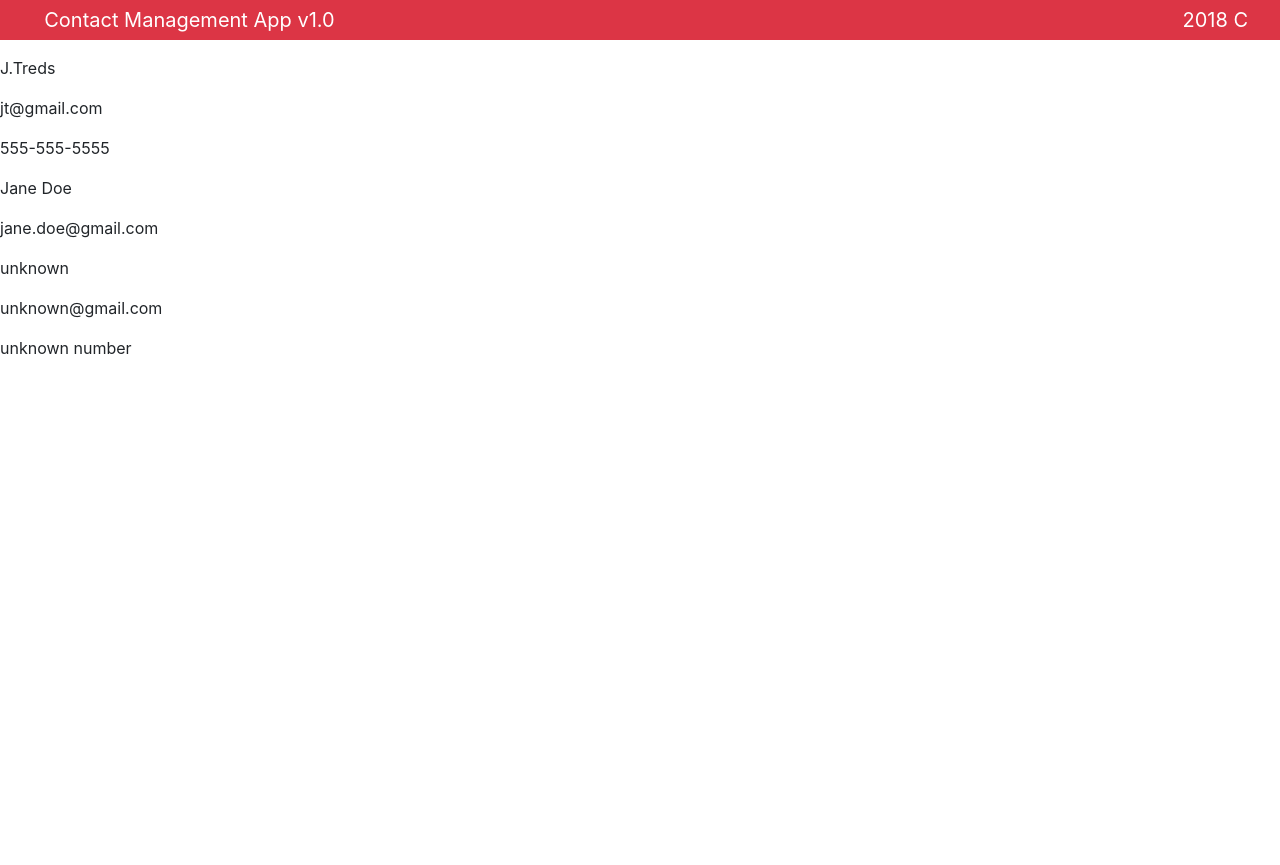
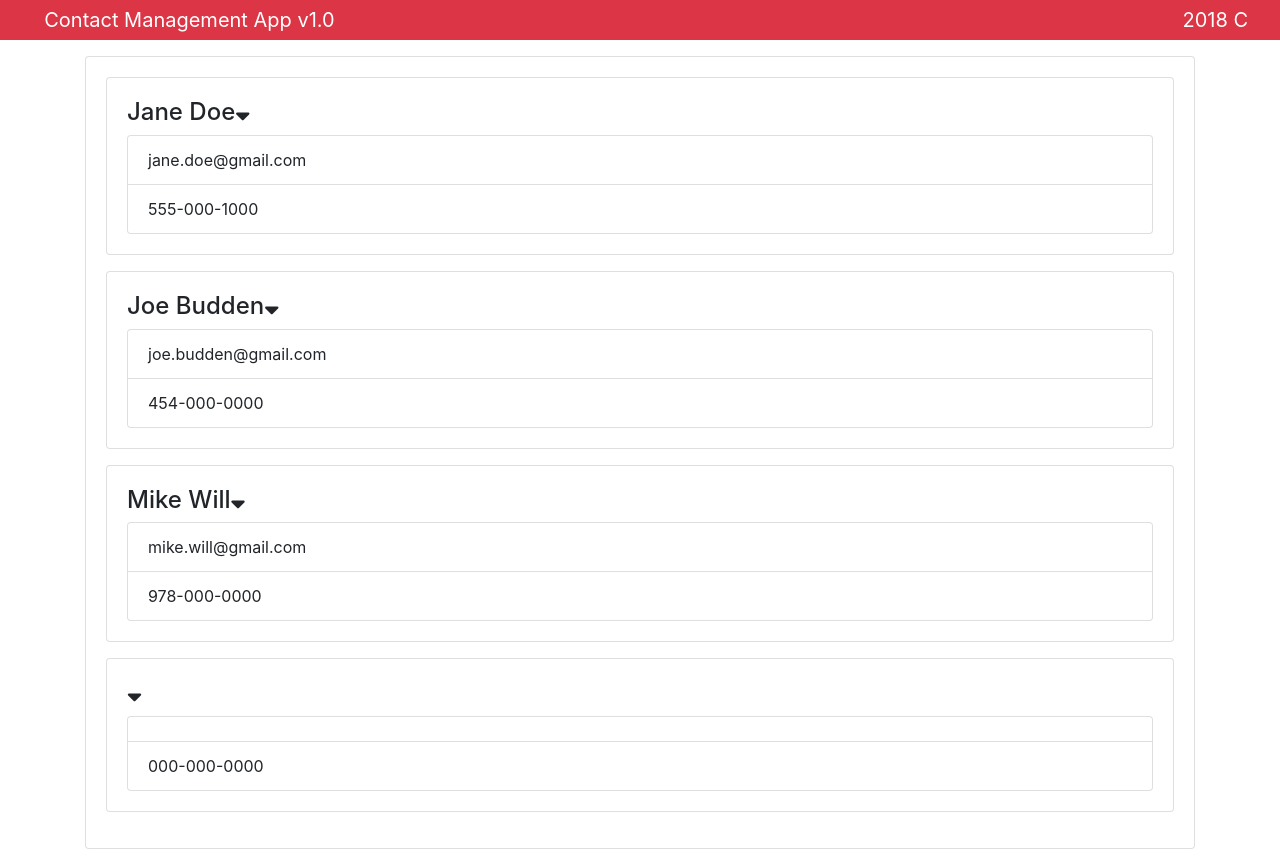
Before and after one commit to Maccauhuru/React-Contact-Manager-App, a React (Create React App) app: page / in a window 1280 px wide. Before the commit the page ends 800 px from the top, so only its background shows below. Built offline with nearby package versions, Linux system fonts and the light colour scheme.

Commit message:
new events and contacts component

```diff
--- a/package.json
+++ b/package.json
@@ -4,6 +4,8 @@
   "private": true,
   "dependencies": {
     "bootstrap": "^4.1.3",
+    "eslint-plugin-react": "^7.11.1",
+    "prop-types": "^15.6.2",
     "react": "^16.5.1",
     "react-dom": "^16.5.1",
     "react-scripts": "1.1.5"
--- a/public/index.html
+++ b/public/index.html
@@ -7,6 +7,8 @@
 
     <link rel="manifest" href="%PUBLIC_URL%/manifest.json">
     <link rel="shortcut icon" href="%PUBLIC_URL%/favicon.ico">
+    <link rel="stylesheet" href="https://use.fontawesome.com/releases/v5.3.1/css/all.css" integrity="sha384-mzrmE5qonljUremFsqc01SB46JvROS7bZs3IO2EmfFsd15uHvIt+Y8vEf7N7fWAU"
+      crossorigin="anonymous">
     <title>Contact Management App</title>
   </head>
   <body>
--- a/src/App.jsx
+++ b/src/App.jsx
@@ -1,6 +1,6 @@
 import React, { Component } from "react";
 import Header from "./components/Header";
-import Contact from "./components/Contact";
+import Contacts from "./components/Contacts";
 import "bootstrap/dist/css/bootstrap.min.css";
 
 class App extends Component {
@@ -8,9 +8,10 @@ class App extends Component {
         return (
             <div className="App">
                 <Header title={"Contact Management App v1.0"}/>
-                <Contact name="J.Treds" email="jt@gmail.com" phone="555-555-5555"/>
-                <Contact name="Jane Doe" email="jane.doe@gmail.com" />
-                <Contact email="unknown@gmail.com" phone="unknown number"/>
+                <div className="container">
+                    <Contacts/>
+                </div>
+
             </div>
         );
     }
--- a/src/components/Contact.jsx
+++ b/src/components/Contact.jsx
@@ -2,26 +2,26 @@ import React,{ Component } from "react";
 import PropTypes from "prop-types";
 
 class Contact extends Component{
+        state = {active : true};
+        handleClick = (x,_e) => {
+        console.log(x.email,_e.target);
+    }
     render(){
-        const { name , email , phone } = this.props;
+        const { name, email , phone } = this.props.contact;
         return(
-            <div>
-                <p>{name}</p>
-                <p>{email}</p>
-                <p>{phone}</p>
+            <div className="card card-body mb-3">
+                <h4>{name}<i className="fas fa-sort-down" onClick={this.handleClick.bind(this,{name,email,phone})}></i></h4>
+                <ul className="list-group">
+                    <li className="list-group-item">{email}</li>
+                    <li className="list-group-item">{phone}</li>
+                </ul>
             </div>
         );
     }
 }
 
-Contact.defaultProps = {
-    name: "unknown"
-};
-
 Contact.propTypes = {
-    name: PropTypes.string.isRequired,
-    email: PropTypes.string.isRequired,
-    phone: PropTypes.string
+    contact: PropTypes.object.isRequired
 };
 
 export default Contact;
--- /dev/null
+++ b/src/components/Contacts.jsx
@@ -0,0 +1,40 @@
+import React, { Component } from "react";
+import Contact from "./Contact";
+
+class Contacts extends Component {
+state = {
+    contacts: [{
+            id: 1,
+            name: "Jane Doe",
+            email: "jane.doe@gmail.com",
+            phone: "555-000-1000"
+        }, {
+            id: 2,
+            name: "Joe Budden",
+            email: "joe.budden@gmail.com",
+            phone: "454-000-0000"
+        }, {
+            id: 3,
+            name: "Mike Will",
+            email: "mike.will@gmail.com",
+            phone: "978-000-0000"
+        },
+        {
+            id: 4,
+            name: "",
+            email: "",
+            phone: "000-000-0000"
+        }
+    ]
+};
+    render() {
+        const { contacts } = this.state;
+        return (
+            <div className="card card-body mb-3">
+                {contacts.map(contact=><Contact key={contact.id} contact={contact}/>)}
+            </div>
+        );
+    }
+}
+
+export default Contacts;
--- a/src/index.js
+++ b/src/index.js
@@ -4,6 +4,7 @@ import App from "./App";
 import registerServiceWorker from "./registerServiceWorker";
 
 
+
 const root = document.getElementById("root");
 ReactDOM.render(<App />,root);
 registerServiceWorker();
```
Also changed, not shown: 1 other file (tests, documents, lock files or other folders).
